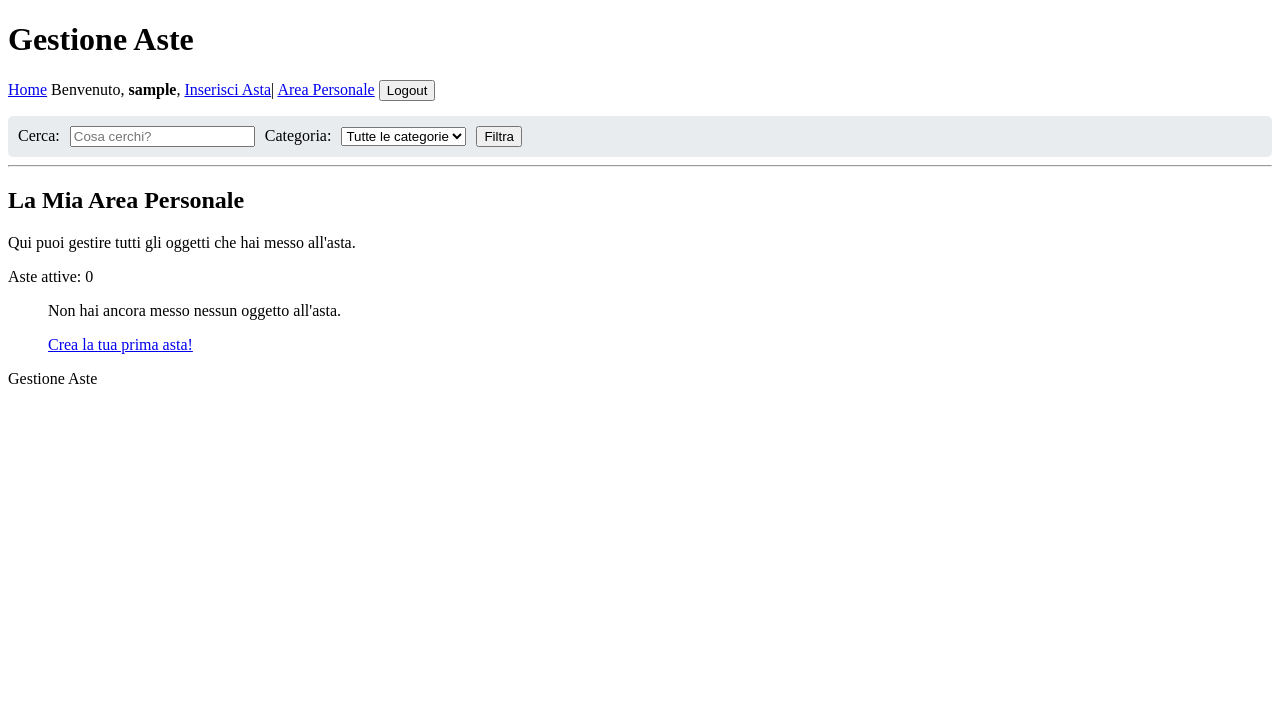
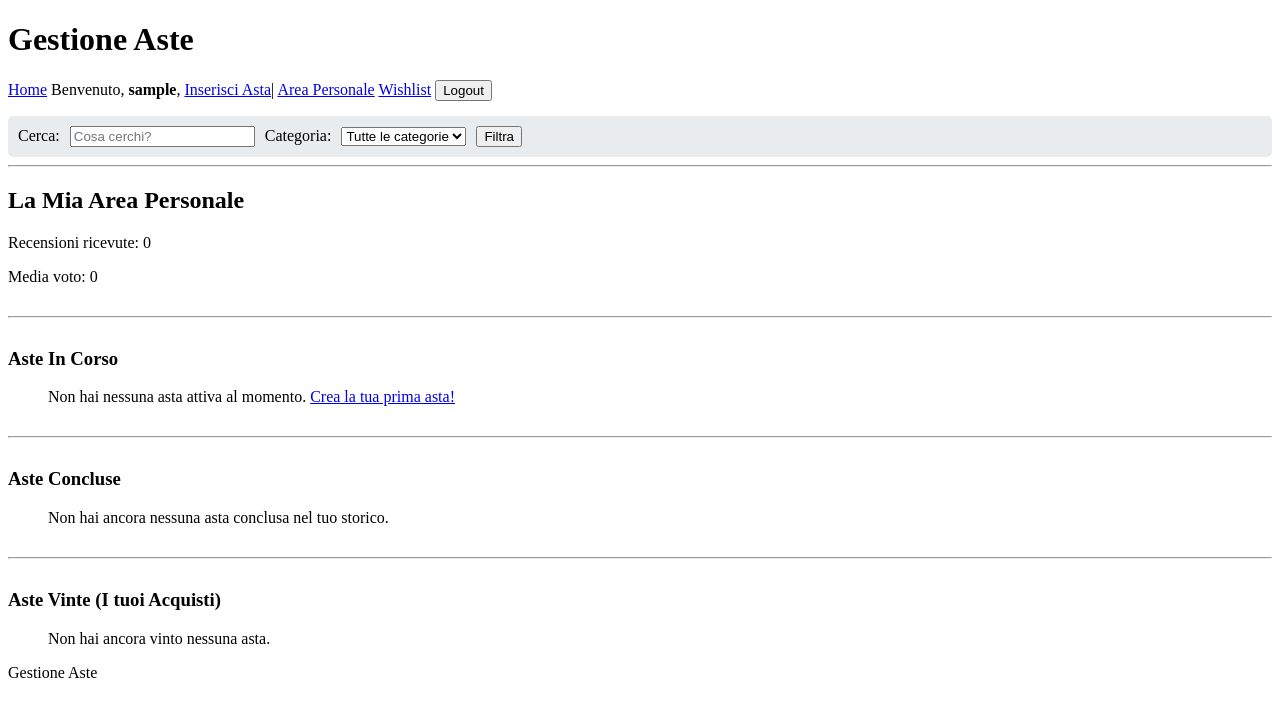
Before and after one commit to kguek/Sito-web-aste-online, a Django app: page /area-personale/ in a window 1280 px wide. Shown: the top 717 px of the page. Run offline with Django 5.2, Linux system fonts and the light colour scheme; the visitor is signed in with stand-in values (Sample User, id 1); data that the repository does not hold is empty.

Commit message:
Aggiunta recensioni,preferiti e ristrutturazione codice aste attive,scadute

```diff
--- a/core_aste/settings.py
+++ b/core_aste/settings.py
@@ -105,9 +105,9 @@ AUTH_PASSWORD_VALIDATORS = [
 # Internationalization
 # https://docs.djangoproject.com/en/5.2/topics/i18n/
 
-LANGUAGE_CODE = 'en-us'
+LANGUAGE_CODE = 'it-it'
 
-TIME_ZONE = 'UTC'
+TIME_ZONE = 'Europe/Rome'
 
 USE_I18N = True
 
--- a/gestione_aste/templates/gestione_aste/area_personale.html
+++ b/gestione_aste/templates/gestione_aste/area_personale.html
@@ -2,22 +2,93 @@
 
 {% block content %}
 <h2>La Mia Area Personale</h2>
-<p>Qui puoi gestire tutti gli oggetti che hai messo all'asta.</p>
-<p>Aste attive: {{aste_utente.count}}</p>
+<p>Recensioni ricevute: {{numero_recensioni}}</p>
+<p>Media voto: {{media_voto}}</p>
 
+<hr style="margin: 30px 0;">
+
+<h3>Aste In Corso</h3>
 <ul>
-    {% for asta in object_list %}
-    <li>
+    {% for asta in aste_attive_utente %}
+    <li style="margin-bottom: 15px;">
         <strong><a href="{% url 'dettaglio_asta' asta.pk %}">{{ asta.titolo }}</a></strong>
-        - Prezzo attuale: {{ asta.prezzo_corrente }} €
-        - Scadenza: {{ asta.data_scadenza }}
+        <br>- Prezzo attuale: {{ asta.prezzo_corrente }} €
+        <br>- Scadenza: {{ asta.data_scadenza }}
+
         <br>
-        <a href="{% url 'elimina_asta' asta.pk %}" style="color: red; font-weight: bold;">[Elimina Annuncio]</a>
+        {% with ultima_offerta=asta.offerte.all|dictsortreversed:"data_offerta"|first %}
+        {% if ultima_offerta %}
+        - <span style="color: green;">Offerta massima attuale:</span> {{ ultima_offerta.offerente.username }} ({{
+        ultima_offerta.importo }} €)
+        {% else %}
+        - <span style="color: gray;">Nessuna offerta ricevuta.</span>
+        {% endif %}
+        {% endwith %}
+
+        <br>
+        <a href="{% url 'elimina_asta' asta.pk %}" style="color: red; font-weight: bold; font-size: 0.9em;">[Ritira
+            Asta]</a>
     </li>
-    <hr>
     {% empty %}
-    <p>Non hai ancora messo nessun oggetto all'asta.</p>
-    <a href="{% url 'asta-nuova' %}">Crea la tua prima asta!</a>
+    <p>Non hai nessuna asta attiva al momento. <a href="{% url 'asta-nuova' %}">Crea la tua prima asta!</a></p>
     {% endfor %}
 </ul>
+
+<hr style="margin: 30px 0;">
+
+<h3>Aste Concluse</h3>
+<ul>
+    {% for asta in aste_finite_utente %}
+    <li style="margin-bottom: 15px; color: #555;">
+        <strong><a href="{% url 'dettaglio_asta' asta.pk %}" style="color: #666;">{{ asta.titolo }}</a></strong>
+        (Chiusa)
+        <br>- Scaduta il: {{ asta.data_scadenza }}
+
+        <br>
+        {% with ultima_offerta=asta.offerte.all|dictsortreversed:"data_offerta"|first %}
+        {% if ultima_offerta %}
+        - <strong>Vincitore:</strong> {{ ultima_offerta.offerente.username }} a {{ ultima_offerta.importo }} €
+        {% else %}
+        - <em>Terminata senza nessuna offerta.</em>
+        {% endif %}
+        {% endwith %}
+    </li>
+    {% empty %}
+    <p>Non hai ancora nessuna asta conclusa nel tuo storico.</p>
+    {% endfor %}
+</ul>
+
+<hr style="margin: 30px 0;">
+
+<h3>Aste Vinte (I tuoi Acquisti)</h3>
+<ul>
+    {% for asta in aste_vinte %}
+    <li style="margin-bottom: 15px;">
+        <strong><a href="{% url 'dettaglio_asta' asta.pk %}">{{ asta.titolo }}</a></strong>
+        <br>- Terminata il: {{ asta.data_scadenza }}
+        <br>- Venditore: <a href="{% url 'profilo_venditore' asta.creatore.pk %}">{{ asta.creatore.username }}</a>
+
+        <br>
+        {% with ultima_offerta=asta.offerte.all|dictsortreversed:"data_offerta"|first %}
+        - <strong>Ti sei aggiudicato l'oggetto per:</strong> <span style="font-size: 1.1em; color: darkorange;">{{
+            ultima_offerta.importo }} €</span>
+        {% endwith %}
+        <br>
+        {% if hasattr %}
+        <!-- fallback se per caso -->
+        {% endif %}
+        {% if not asta.recensione %}
+        <a href="{% url 'crea_recensione' asta.pk %}"
+            style="display:inline-block; margin-top:5px; background-color: #28a745; color: white; padding: 5px 10px; border-radius: 5px; text-decoration: none; font-size: 0.9em; font-weight: bold;">[Lascia
+            una Recensione]</a>
+        {% else %}
+        <span style="display:inline-block; margin-top:5px; font-size:0.9em; color: #888;">(Hai già recensito questo
+            acquisto)</span>
+        {% endif %}
+    </li>
+    {% empty %}
+    <p>Non hai ancora vinto nessuna asta.</p>
+    {% endfor %}
+</ul>
+
 {% endblock %}
--- a/gestione_aste/templates/gestione_aste/base.html
+++ b/gestione_aste/templates/gestione_aste/base.html
@@ -14,6 +14,7 @@
             {% if request.user.is_authenticated %}
             Benvenuto, <strong>{{request.user.username}}</strong>, <a href="{% url 'asta-nuova' %}"> Inserisci Asta</a>|
             <a href="{% url 'area_personale' %}">Area Personale</a>
+            <a href="{% url 'aste_preferite' %}">Wishlist</a>
             <form action="{% url 'logout' %}" method="post" style="display: inline;">
                 {% csrf_token %}
                 <input type="submit" value="Logout">
@@ -32,7 +33,6 @@
                 <label for="categoria">Categoria:</label>
                 <select name="categoria" id="categoria">
                     <option value="">Tutte le categorie</option>
-
                     {% for cat in categorie_globali %}
                     {% if request.GET.categoria == cat.id|stringformat:"s" %}
                     <option value="{{ cat.id }}" selected>{{ cat.nome }}</option>
--- a/gestione_aste/urls.py
+++ b/gestione_aste/urls.py
@@ -10,4 +10,8 @@ urlpatterns = [
     path('api/asta/<int:pk>/max-offerta/', views.api_max_offerta, name='api_max_offerta'),
     path('area-personale/', views.AreaPersonaleView.as_view(), name='area_personale'),
     path('asta/<int:pk>/elimina/', views.AstaDeleteView.as_view(), name='elimina_asta'),
+    path('asta/<int:pk>/preferito/', views.toggle_preferito, name='toggle_preferito'),
+    path('i-miei-preferiti/', views.ListaPreferitiView.as_view(), name='aste_preferite'),
+    path('venditore/<int:pk>/', views.ProfiloVenditoreView.as_view(), name='profilo_venditore'),
+    path('asta/<int:pk>/recensione/', views.CreaRecensioneView.as_view(), name='crea_recensione'),
 ]
--- a/gestione_aste/views.py
+++ b/gestione_aste/views.py
@@ -6,7 +6,11 @@ from .models import *
 from django.utils import timezone
 from django.contrib.auth.mixins import LoginRequiredMixin,UserPassesTestMixin
 from django.http import JsonResponse
-
+from django.http import HttpResponseRedirect
+from django.shortcuts import get_object_or_404
+from django.contrib.auth.decorators import login_required
+from django.db.models import Avg, Q
+from django import forms
 
 class RegistrazioneView(CreateView):
 
@@ -25,7 +29,8 @@ class AstaListView(ListView):
     context_object_name = 'aste'
 
     def get_queryset(self):
-       queryset=Asta.objects.filter(attiva=True).order_by('-data_scadenza')
+       # Mostriamo nella home solo aste attive e non ancora scadute
+       queryset=Asta.objects.filter(attiva=True, data_scadenza__gte=timezone.now()).order_by('-data_scadenza')
 
        query_testo=self.request.GET.get('q')
        query_categoria=self.request.GET.get('categoria')
@@ -50,6 +55,12 @@ class AstaCreateView(LoginRequiredMixin, CreateView):
     template_name='gestione_aste/asta_create.html'
     success_url=reverse_lazy('home')
 
+    def get_form(self, form_class=None):
+        form = super().get_form(form_class)
+        # Sostituiamo l'input testuale libero con un comodo picker del calendario HTML5
+        form.fields['data_scadenza'].widget = forms.DateTimeInput(attrs={'type': 'datetime-local', 'class': 'form-control'})
+        return form
+
     def form_valid(self, form):
         form.instance.creatore = self.request.user
         return super().form_valid(form)
@@ -61,20 +72,51 @@ class AstaDetailView(LoginRequiredMixin, DetailView):
     def get_context_data(self, **kwargs):
         context=super().get_context_data(**kwargs)
         from django import forms
+        from django.utils import timezone
+
         class FormVuoto(forms.ModelForm):
             class Meta:
                 model=Offerta
                 fields=['importo']
         context['form_offerta']=FormVuoto()
+
+        asta = self.object
+        context['is_conclusa'] = not asta.attiva or asta.data_scadenza < timezone.now()
+
         return context
 
 class AreaPersonaleView(LoginRequiredMixin,ListView):
      model=Asta
      template_name='gestione_aste/area_personale.html'
-     context_object_name='aste_utente'
+     context_object_name='aste_attive_utente'
 
      def get_queryset(self):
-          return Asta.objects.filter(creatore=self.request.user).order_by('-data_scadenza')
+          return Asta.objects.filter(creatore=self.request.user, attiva=True, data_scadenza__gte=timezone.now()).order_by('-data_scadenza')
+
+     def get_context_data(self, **kwargs):
+          context = super().get_context_data(**kwargs)
+
+          # Statistiche venditore dell'utente loggato
+          media_voto=Recensione.objects.filter(destinatario=self.request.user).aggregate(Avg('voto'))['voto__avg']
+          context['media_voto']=round(media_voto, 1) if media_voto else 0
+          context['numero_recensioni']=Recensione.objects.filter(destinatario=self.request.user).count()
+
+          aste_finite_utente = Asta.objects.filter(creatore=self.request.user).filter(
+               Q(attiva=False) | Q(data_scadenza__lt=timezone.now())
+          ).order_by('-data_scadenza')
+          context['aste_finite_utente'] = aste_finite_utente
+
+          aste_vinte = []
+          tutte_aste_concluse = Asta.objects.filter(
+               Q(data_scadenza__lt=timezone.now()) | Q(attiva=False)
+          ).order_by('-data_scadenza')
+          for a in tutte_aste_concluse:
+               ultima = a.offerte.order_by('-data_offerta').first()
+               if ultima and ultima.offerente == self.request.user:
+                    aste_vinte.append(a)
+
+          context['aste_vinte'] = aste_vinte
+          return context
 
 class AstaDeleteView(LoginRequiredMixin, UserPassesTestMixin, DeleteView):
      model=Asta
@@ -93,6 +135,11 @@ class OffertaCreateView(LoginRequiredMixin, CreateView):
      def form_valid(self, form):
 
           asta=get_object_or_404(Asta, pk=self.kwargs['pk'])
+
+          if not asta.attiva or asta.data_scadenza < timezone.now():
+               form.add_error(None, "Errore: L'asta si è già conclusa.")
+               return self.form_invalid(form)
+
           importo_offerto=form.cleaned_data['importo']
 
 
@@ -146,3 +193,82 @@ def api_max_offerta(request, pk):
                'storico': storico,
           }
      return JsonResponse(dati)
+
+@login_required
+
+def toggle_preferito(request, pk):
+     asta=get_object_or_404(Asta, pk=pk)
+     user=request.user
+
+     if asta.preferiti.filter(id=request.user.id).exists():
+          asta.preferiti.remove(user)
+     else:
+          asta.preferiti.add(user)
+
+     return HttpResponseRedirect(request.META.get('HTTP_REFERER', '/'))
+
+class ListaPreferitiView(LoginRequiredMixin, ListView):
+     model=Asta
+     template_name='gestione_aste/aste_preferite.html'
+
+     def get_queryset(self):
+          return self.request.user.aste_preferite.order_by('-data_scadenza')
+
+class ProfiloVenditoreView(DetailView):
+     model=User
+     template_name='gestione_aste/profilo_venditore.html'
+     context_object_name='venditore'
+
+     def get_context_data(self, **kwargs):
+          context=super().get_context_data(**kwargs)
+          venditore=self.get_object()
+
+          media_voto=Recensione.objects.filter(destinatario=venditore).aggregate(Avg('voto'))['voto__avg']
+          context['media_voto']=round(media_voto, 1) if media_voto else 0
+          context['numero_recensioni']=Recensione.objects.filter(destinatario=venditore).count()
+          context['aste_attive']=Asta.objects.filter(creatore=venditore, attiva=True, data_scadenza__gte=timezone.now()).order_by('-data_scadenza')
+          return context
+
+class HaCompratoMixin(UserPassesTestMixin):
+     def test_func(self):
+          asta = get_object_or_404(Asta, pk=self.kwargs['pk'])
+          if self.request.user == asta.creatore:
+               return False
+
+          # Verifica che l'asta sia finita
+          if asta.attiva and asta.data_scadenza >= timezone.now():
+               return False
+
+          # Verifica che la recensione non esista già
+          if hasattr(asta, 'recensione'):
+               return False
+
+          # Verifica che l'utente sia l'ultimo offerente
+          ultima_offerta = asta.offerte.order_by('-data_offerta').first()
+          if ultima_offerta and ultima_offerta.offerente == self.request.user:
+               return True
+
+          return False
+
+class CreaRecensioneView(LoginRequiredMixin, HaCompratoMixin, CreateView):
+     model=Recensione
+     fields=['voto', 'commento']
+     template_name='gestione_aste/crea_recensione.html'
+
+     def get_context_data(self, **kwargs):
+          context = super().get_context_data(**kwargs)
+          asta = get_object_or_404(Asta, pk=self.kwargs['pk'])
+          context['asta'] = asta
+          context['venditore'] = asta.creatore
+          return context
+
+     def form_valid(self, form):
+          asta = get_object_or_404(Asta, pk=self.kwargs['pk'])
+          form.instance.autore=self.request.user
+          form.instance.destinatario=asta.creatore
+          form.instance.asta=asta
+          return super().form_valid(form)
+
+     def get_success_url(self):
+          asta = get_object_or_404(Asta, pk=self.kwargs['pk'])
+          return reverse('profilo_venditore', kwargs={'pk':asta.creatore.pk})
```
Also changed, not shown: gestione_aste/models.py (+13 -0 lines), gestione_aste/templates/gestione_aste/asta_detail.html (+23 -3 lines), gestione_aste/templates/gestione_aste/aste_preferite.html (added, +25 -0 lines), gestione_aste/templates/gestione_aste/crea_recensione.html (added, +29 -0 lines), gestione_aste/templates/gestione_aste/profilo_venditore.html (added, +44 -0 lines), gestione_aste/migrations/0009_asta_preferiti_alter_asta_prezzo_corrente.py (added), gestione_aste/migrations/0010_recensione.py (added), gestione_aste/migrations/0011_recensione_asta.py (added), media/immagini_aste/2204XA0117-800x800.jpg (added), media/immagini_aste/2204XA0117-800x800_buLZKZS.jpg (added).
